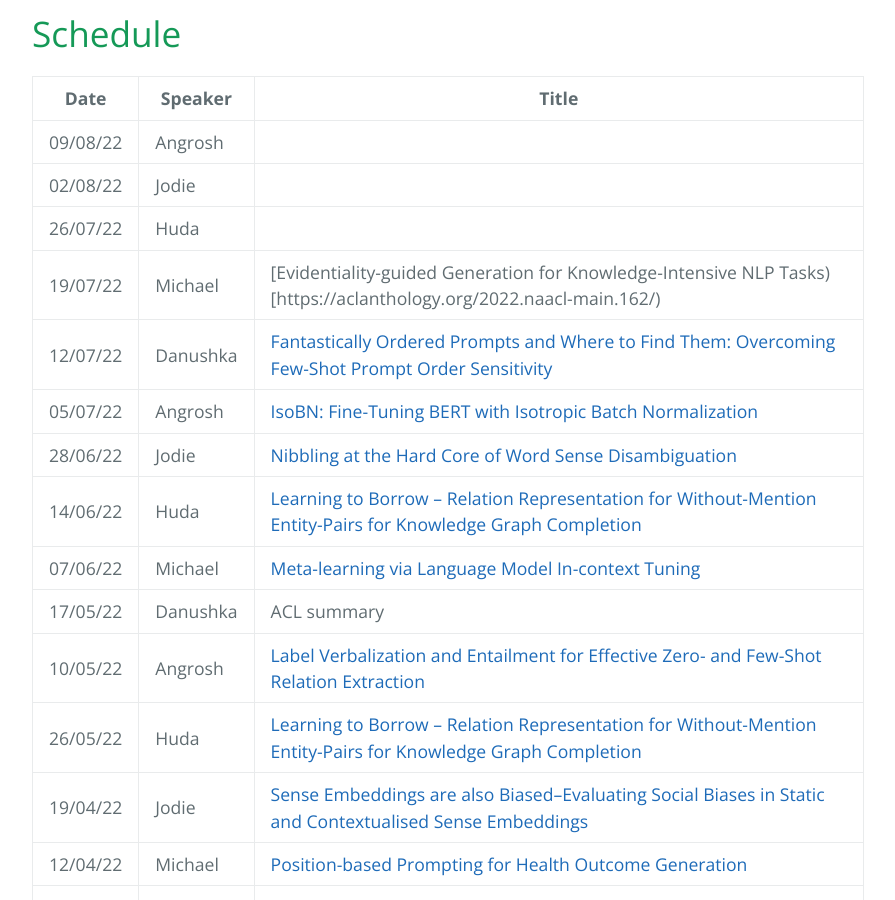
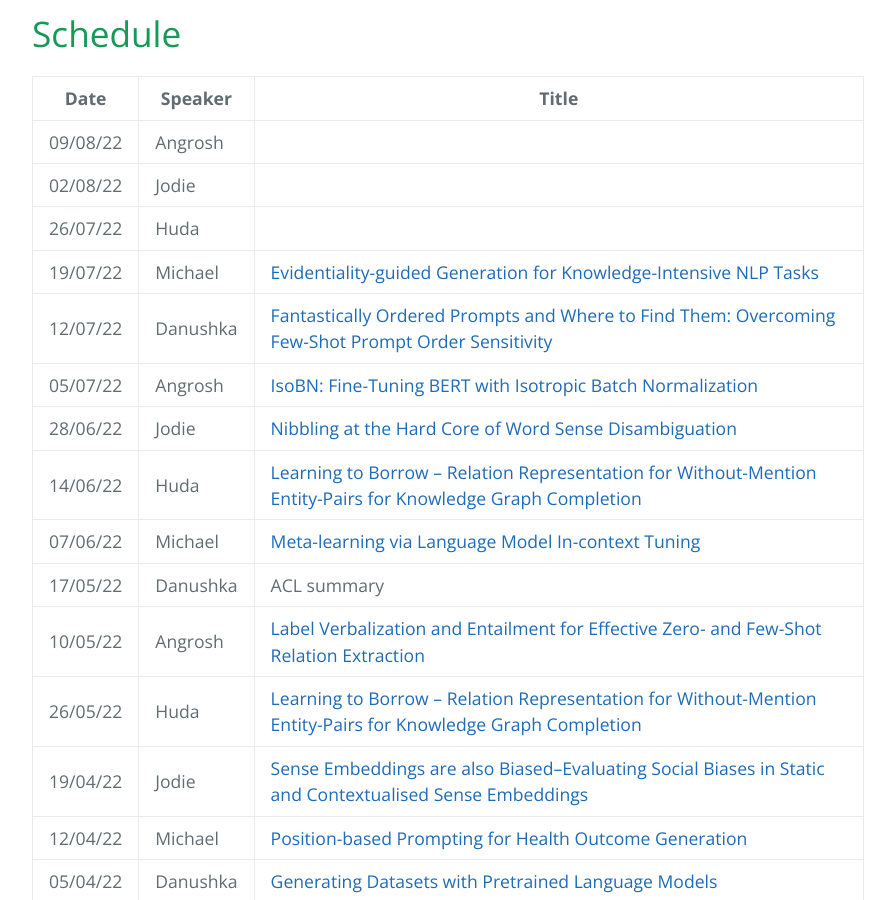
Before and after one commit to LivNLP/livnlp.github.io, a Jekyll site: the page built from reading.md, in a window 1280 px wide and 900 px high, scrolled down 498 px. Shown: the whole window, without its empty margins (192-1087 px from the left). Built offline with Jekyll 4.4.1, drawn with Linux system fonts in a browser that asks for light colours.

Commit message:
Update reading.md

```diff
--- a/reading.md
+++ b/reading.md
@@ -16,7 +16,7 @@ We meet on a weely basis to discuss recent research papers. Here is the schedule
 | 09/08/22 | Angrosh | |
 | 02/08/22 | Jodie | |
 | 26/07/22 | Huda | |
-| 19/07/22 | Michael |[Evidentiality-guided Generation for Knowledge-Intensive NLP Tasks)[https://aclanthology.org/2022.naacl-main.162/) |
+| 19/07/22 | Michael |[Evidentiality-guided Generation for Knowledge-Intensive NLP Tasks](https://aclanthology.org/2022.naacl-main.162/) |
 | 12/07/22 | Danushka |[Fantastically Ordered Prompts and Where to Find Them: Overcoming Few-Shot Prompt Order Sensitivity](https://aclanthology.org/2022.acl-long.556/) |
 | 05/07/22 | Angrosh | [IsoBN: Fine-Tuning BERT with Isotropic Batch Normalization](https://arxiv.org/abs/2005.02178)|
 | 28/06/22 | Jodie | [Nibbling at the Hard Core of Word Sense Disambiguation](https://aclanthology.org/2022.acl-long.324/) |
```
